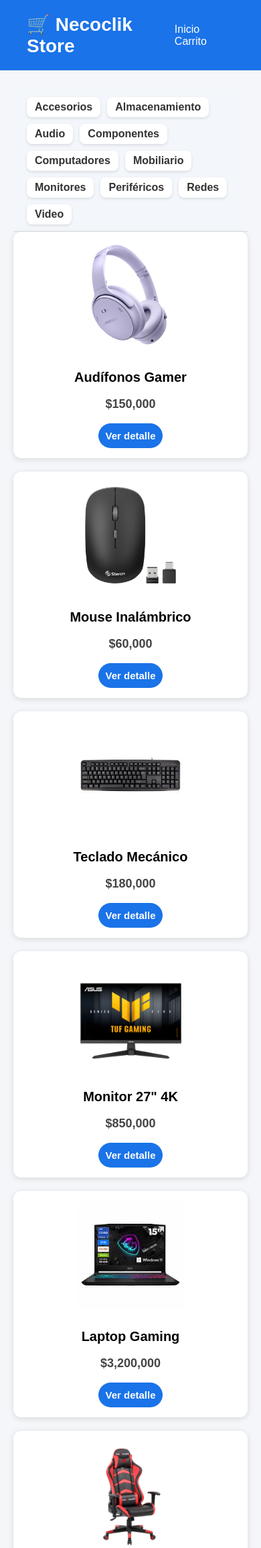
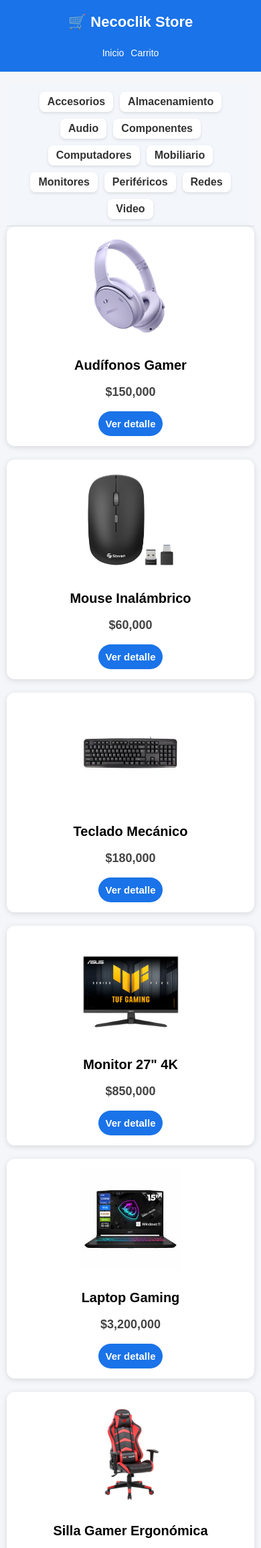
Before and after one commit to EMARTINEZ1993/Tienda_Flask, a Flask app: page / in a window 390 px wide. Shown: the top 2311 px of the page at 67% size. Run offline with Flask 3, Linux system fonts and the light colour scheme.

Commit message:
Actualizar CSS

```diff
--- a/static/styles.css
+++ b/static/styles.css
@@ -430,3 +430,144 @@
 .detail-link:hover {
     background: #155aba;
 }
+
+/* ============================= */
+/* ======== MEDIA QUERIES ======== */
+/* ============================= */
+
+/* ===== TABLETS (max-width: 992px) ===== */
+@media (max-width: 992px) {
+
+    header {
+        flex-direction: column;
+        gap: 15px;
+        text-align: center;
+        padding: 20px;
+    }
+
+    nav a {
+        margin: 0 10px;
+    }
+
+    .product-detail {
+        flex-direction: column;
+        align-items: center;
+        gap: 25px;
+        text-align: center;
+    }
+
+    .product-detail .image-box img {
+        width: 280px;
+        height: 280px;
+    }
+
+    .info-box h2 {
+        font-size: 24px;
+    }
+
+    .price {
+        font-size: 22px;
+    }
+
+    .categories-bar {
+        justify-content: center;
+    }
+
+    main {
+        margin: 20px auto;
+    }
+}
+
+
+/* ===== MÓVILES (max-width: 600px) ===== */
+@media (max-width: 600px) {
+
+    header h1 {
+        font-size: 22px;
+    }
+
+    nav {
+        display: flex;
+        flex-wrap: wrap;
+        justify-content: center;
+        gap: 10px;
+        margin-top: 10px;
+    }
+
+    nav a {
+        margin: 0;
+        font-size: 14px;
+    }
+
+    main {
+        padding: 0 10px;
+    }
+
+    .product-grid {
+        grid-template-columns: 1fr;
+    }
+
+    .product-card img,
+    .img-container img {
+        height: 140px;
+    }
+
+    .card img {
+        height: 150px;
+    }
+
+    .product-detail .image-box img {
+        width: 100%;
+        height: auto;
+        max-width: 260px;
+    }
+
+    .info-box h2 {
+        font-size: 20px;
+    }
+
+    .description {
+        font-size: 15px;
+    }
+
+    .price {
+        font-size: 20px;
+    }
+
+    .button.large {
+        width: 100%;
+        margin-bottom: 10px;
+    }
+
+    .button.secondary {
+        margin-left: 0;
+    }
+
+    .cart-item {
+        flex-direction: column;
+        text-align: center;
+    }
+
+    .cart-item img {
+        width: 80px;
+        height: 80px;
+    }
+
+    .total {
+        font-size: 20px;
+        text-align: center;
+    }
+
+    footer p {
+        font-size: 14px;
+    }
+
+    .category-title {
+        font-size: 22px;
+    }
+
+    .empty-message {
+        font-size: 16px;
+        padding: 25px;
+    }
+}
```
